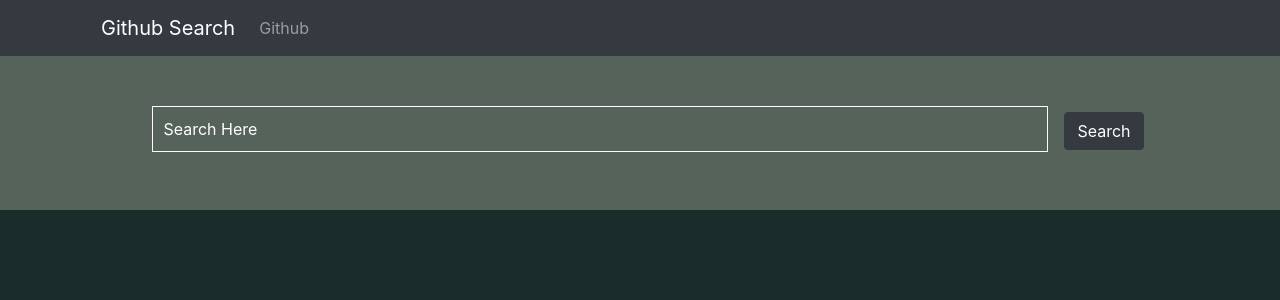
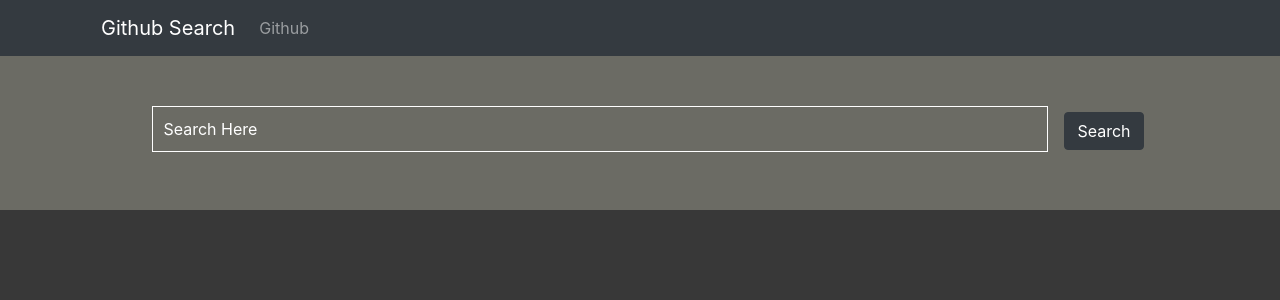
Before and after one commit to berylonyancha/github-search, an Angular app: page / in a window 1280 px wide. Shown: the top 300 px of the page. Built offline with nearby package versions, Linux system fonts and the light colour scheme.

Commit message:
Change text color

```diff
--- a/src/styles.css
+++ b/src/styles.css
@@ -1,6 +1,6 @@
 
 @import "~bootstrap/dist/css/bootstrap.css";
-
 body{
- background: #1B2D2A;
-};
+  background: rgb(56, 56, 56);
+  color: white;
+}
```
